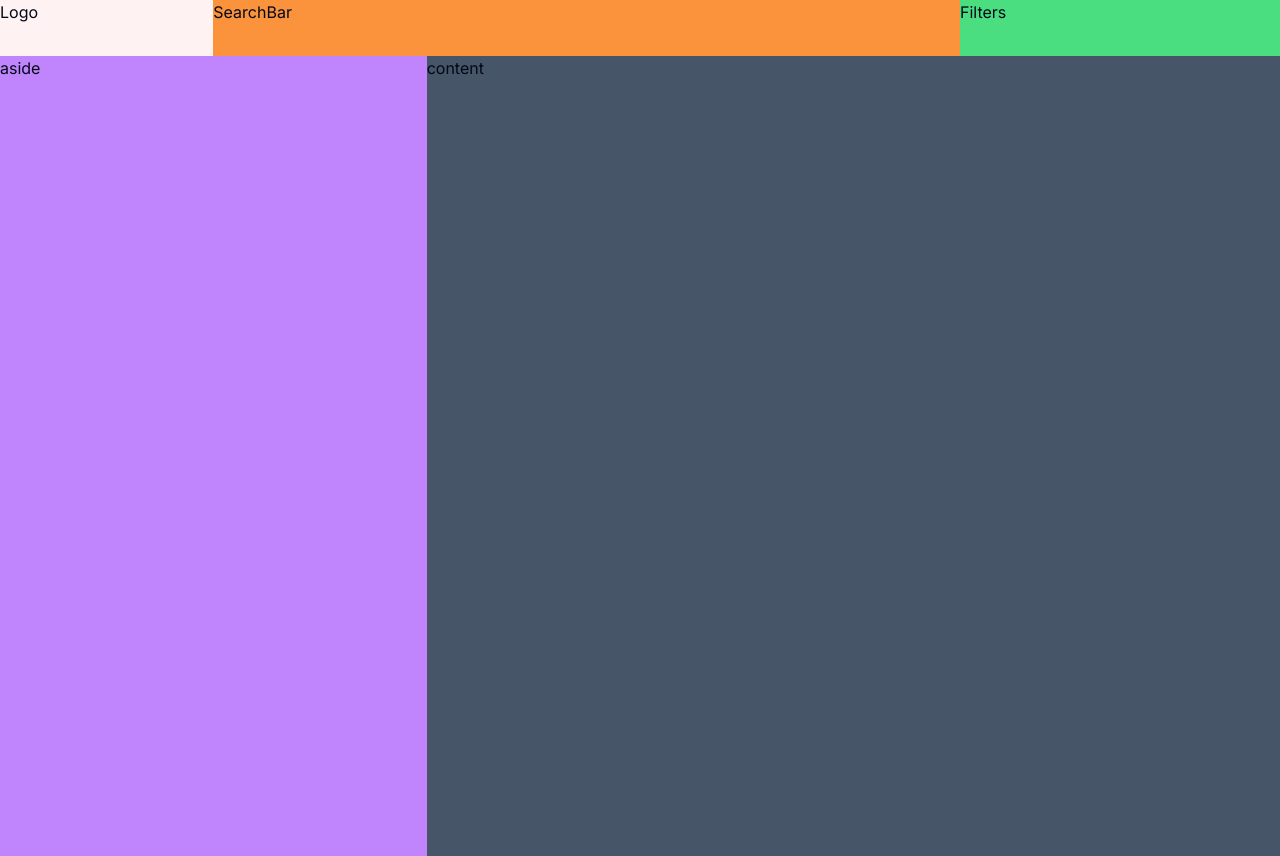
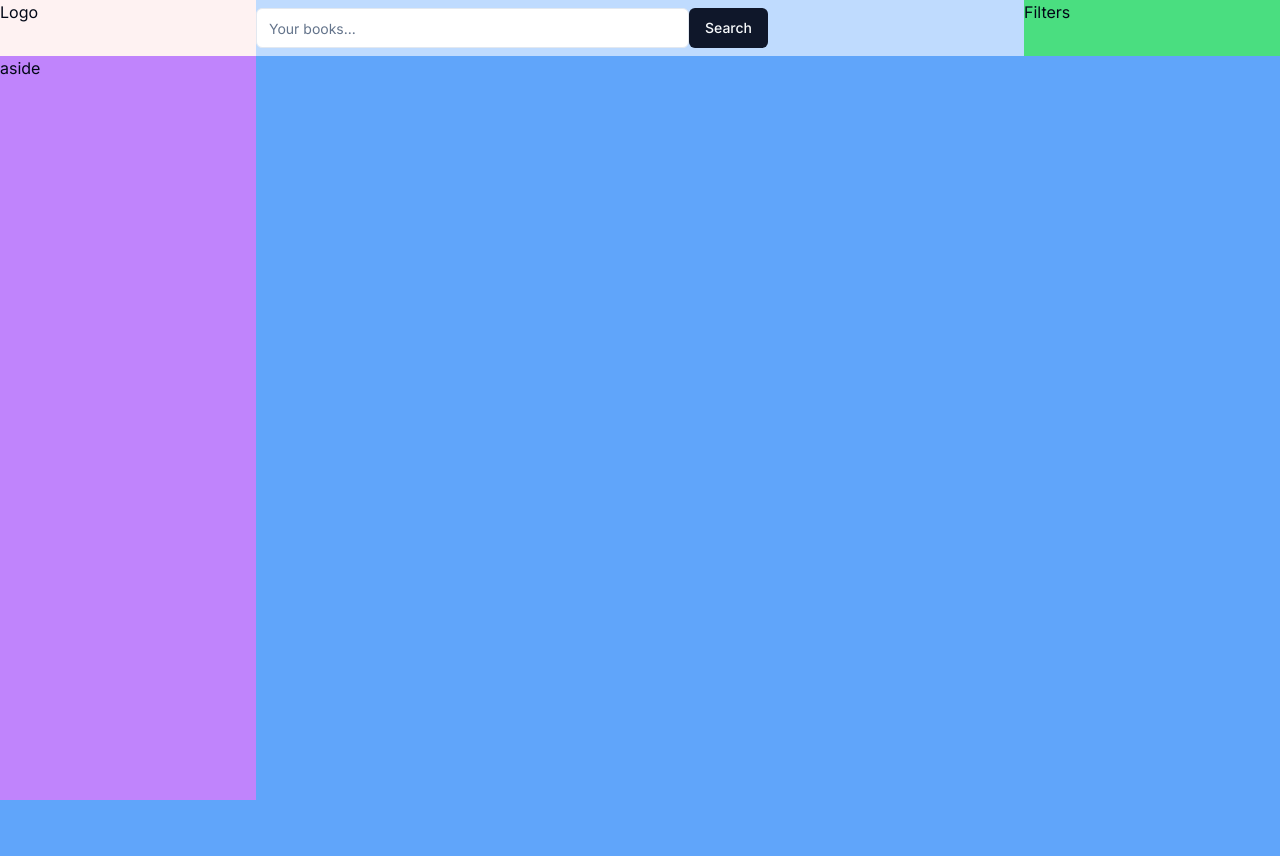
Before and after one commit to frannoriega/basquade, a Next.js app: page / in a window 1280 px wide. After the commit the page ends 800 px from the top, so only its background shows below. Built offline with nearby package versions, Linux system fonts and the light colour scheme.

Commit message:
Update Header component styles and layout

```diff
--- a/app/components/logo.tsx
+++ /dev/null
@@ -1,3 +0,0 @@
-export default function Logo() {
-  return <span className="bg-red-50 w-2/12">Logo</span>;
-}
--- a/app/components/searchbar.tsx
+++ /dev/null
@@ -1,3 +0,0 @@
-export default function SearchBar() {
-  return <span className="bg-orange-400 flex-grow">SearchBar</span>;
-}
--- a/app/page.tsx
+++ b/app/page.tsx
@@ -1,15 +1,19 @@
 import Image from "next/image";
-import Header from "./components/layout/header";
-import Aside from "./components/layout/aside";
+import Header from "../components/layout/header";
+import Aside from "../components/layout/aside";
+import Logo from "@/components/logo";
 
 export default function Home() {
   return (
-    <main className="size-full">
+    <main className="size-full flex">
+      <div className="bg-red-500 flex flex-col w-3/12">
+        <Logo />
+        <Aside />
+      </div>
       <Header />
-      <div className=" bg-slate-600 size-full md:flex">
-        <Aside />
+      {/* <div className=" bg-slate-600 size-full md:flex">
         <div>content</div>
-      </div>
+      </div> */}
     </main>
   );
 }
--- a/app/components/layout/aside.tsx
+++ b/components/layout/aside.tsx
@@ -1,6 +1,6 @@
 export default function Aside() {
   return (
-    <aside className="bg-purple-400 md:w-4/12">
+    <aside className="bg-purple-400 flex-grow">
       <span>aside</span>
     </aside>
   );
--- a/app/components/layout/header.tsx
+++ b/components/layout/header.tsx
@@ -4,8 +4,7 @@ import SearchBar from "../searchbar";
 
 export default function Header() {
   return (
-    <header className="bg-blue-200 flex justify-between h-14">
-      <Logo />
+    <header className="bg-blue-200 w-full flex justify-between h-14">
       <SearchBar />
       <Filters />
     </header>
--- /dev/null
+++ b/components/logo.tsx
@@ -0,0 +1,3 @@
+export default function Logo() {
+  return <span className="bg-red-50 h-14">Logo</span>;
+}
--- /dev/null
+++ b/components/searchbar.tsx
@@ -0,0 +1,11 @@
+import { Button } from "@/components/ui/button";
+import { Input } from "@/components/ui/input";
+
+export default function SearchBar() {
+  return (
+    <div className="flex w-6/12 items-center">
+      <Input type="text" placeholder="Your books..." />
+      <Button type="submit">Search</Button>
+    </div>
+  );
+}
--- /dev/null
+++ b/components/ui/button.tsx
@@ -0,0 +1,56 @@
+import * as React from "react"
+import { Slot } from "@radix-ui/react-slot"
+import { cva, type VariantProps } from "class-variance-authority"
+
+import { cn } from "@/lib/utils"
+
+const buttonVariants = cva(
+  "inline-flex items-center justify-center whitespace-nowrap rounded-md text-sm font-medium ring-offset-background transition-colors focus-visible:outline-none focus-visible:ring-2 focus-visible:ring-ring focus-visible:ring-offset-2 disabled:pointer-events-none disabled:opacity-50",
+  {
+    variants: {
+      variant: {
+        default: "bg-primary text-primary-foreground hover:bg-primary/90",
+        destructive:
+          "bg-destructive text-destructive-foreground hover:bg-destructive/90",
+        outline:
+          "border border-input bg-background hover:bg-accent hover:text-accent-foreground",
+        secondary:
+          "bg-secondary text-secondary-foreground hover:bg-secondary/80",
+        ghost: "hover:bg-accent hover:text-accent-foreground",
+        link: "text-primary underline-offset-4 hover:underline",
+      },
+      size: {
+        default: "h-10 px-4 py-2",
+        sm: "h-9 rounded-md px-3",
+        lg: "h-11 rounded-md px-8",
+        icon: "h-10 w-10",
+      },
+    },
+    defaultVariants: {
+      variant: "default",
+      size: "default",
+    },
+  }
+)
+
+export interface ButtonProps
+  extends React.ButtonHTMLAttributes<HTMLButtonElement>,
+    VariantProps<typeof buttonVariants> {
+  asChild?: boolean
+}
+
+const Button = React.forwardRef<HTMLButtonElement, ButtonProps>(
+  ({ className, variant, size, asChild = false, ...props }, ref) => {
+    const Comp = asChild ? Slot : "button"
+    return (
+      <Comp
+        className={cn(buttonVariants({ variant, size, className }))}
+        ref={ref}
+        {...props}
+      />
+    )
+  }
+)
+Button.displayName = "Button"
+
+export { Button, buttonVariants }
--- /dev/null
+++ b/components/ui/input.tsx
@@ -0,0 +1,25 @@
+import * as React from "react"
+
+import { cn } from "@/lib/utils"
+
+export interface InputProps
+  extends React.InputHTMLAttributes<HTMLInputElement> {}
+
+const Input = React.forwardRef<HTMLInputElement, InputProps>(
+  ({ className, type, ...props }, ref) => {
+    return (
+      <input
+        type={type}
+        className={cn(
+          "flex h-10 w-full rounded-md border border-input bg-background px-3 py-2 text-sm ring-offset-background file:border-0 file:bg-transparent file:text-sm file:font-medium placeholder:text-muted-foreground focus-visible:outline-none focus-visible:ring-2 focus-visible:ring-ring focus-visible:ring-offset-2 disabled:cursor-not-allowed disabled:opacity-50",
+          className
+        )}
+        ref={ref}
+        {...props}
+      />
+    )
+  }
+)
+Input.displayName = "Input"
+
+export { Input }
--- a/package.json
+++ b/package.json
@@ -9,6 +9,7 @@
     "lint": "next lint"
   },
   "dependencies": {
+    "@radix-ui/react-slot": "^1.0.2",
     "class-variance-authority": "^0.7.0",
     "clsx": "^2.1.0",
     "lucide-react": "^0.372.0",
```
Also changed, not shown: components/filters.tsx (renamed from app/components/filters.tsx), components/layout/footer.tsx (added), 1 other file (tests, documents, lock files or other folders).
